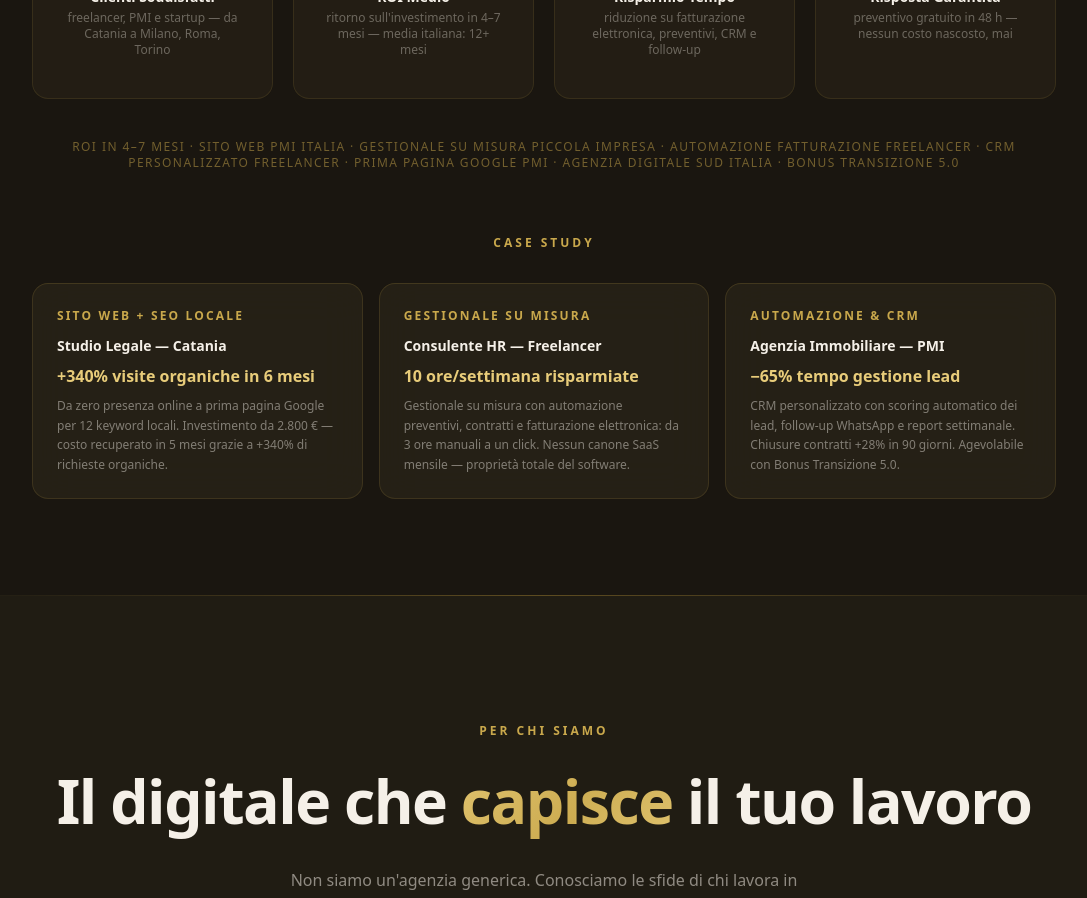
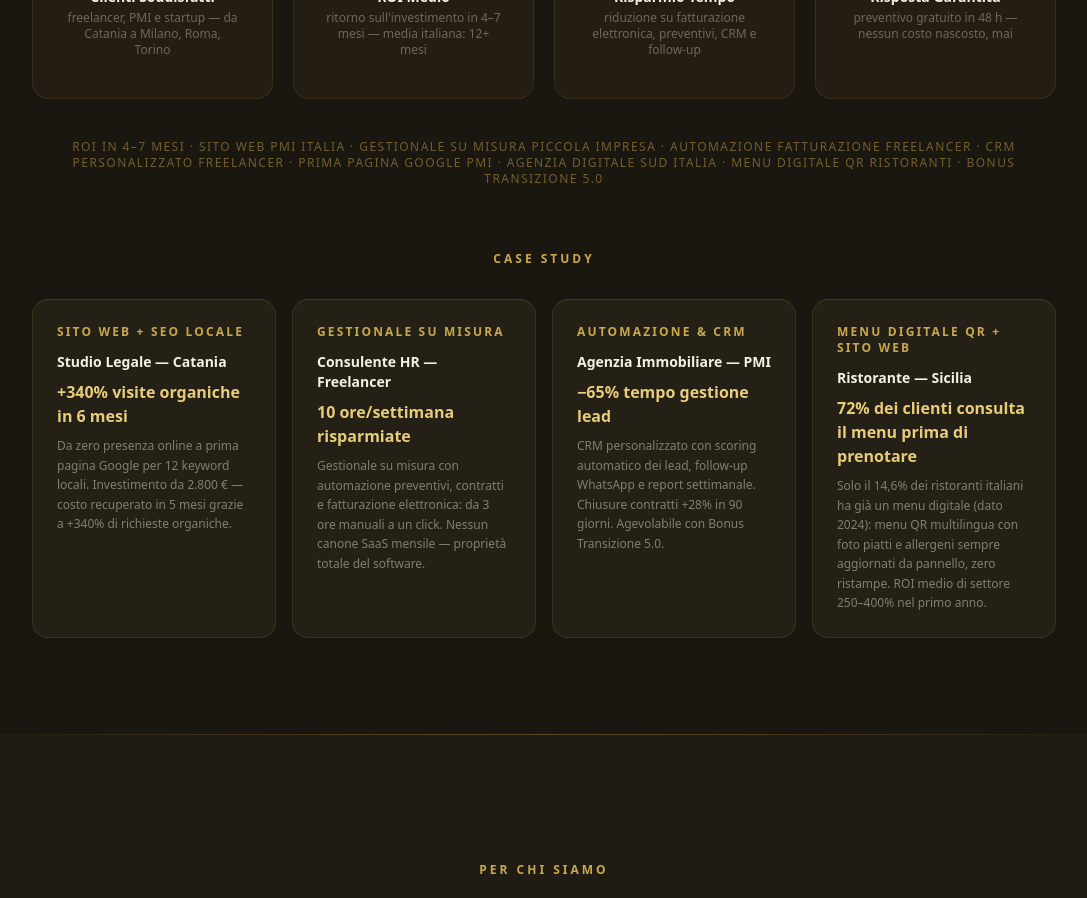
Before and after one commit to Ralph-arch4/recgroup-marketing, a Next.js app: page / in a window 1280 px wide. Shown: the part 2860-3758 px from the top of the page, without its empty margins (96-1183 px from the left). Built offline with nearby package versions, Linux system fonts and the light colour scheme.

Commit message:
seo: daily copy improvement

```diff
--- a/components/Results.tsx
+++ b/components/Results.tsx
@@ -27,6 +27,12 @@ const caseStudies = [
     title: "Agenzia Immobiliare — PMI",
     result: "−65% tempo gestione lead",
     detail: "CRM personalizzato con scoring automatico dei lead, follow-up WhatsApp e report settimanale. Chiusure contratti +28% in 90 giorni. Agevolabile con Bonus Transizione 5.0.",
+  },
+  {
+    category: "Menu Digitale QR + Sito Web",
+    title: "Ristorante — Sicilia",
+    result: "72% dei clienti consulta il menu prima di prenotare",
+    detail: "Solo il 14,6% dei ristoranti italiani ha già un menu digitale (dato 2024): menu QR multilingua con foto piatti e allergeni sempre aggiornati da pannello, zero ristampe. ROI medio di settore 250–400% nel primo anno.",
   },
 ];
 
@@ -169,7 +175,7 @@ export default function Results() {
             className="mt-10 text-center text-xs tracking-[0.12em] uppercase"
             style={{ color: "rgba(201,168,76,0.5)" }}
           >
-            ROI in 4–7 mesi&nbsp;&middot;&nbsp;Sito web PMI Italia&nbsp;&middot;&nbsp;Gestionale su misura piccola impresa&nbsp;&middot;&nbsp;Automazione fatturazione freelancer&nbsp;&middot;&nbsp;CRM personalizzato freelancer&nbsp;&middot;&nbsp;Prima pagina Google PMI&nbsp;&middot;&nbsp;Agenzia digitale Sud Italia&nbsp;&middot;&nbsp;Bonus Transizione 5.0
+            ROI in 4–7 mesi&nbsp;&middot;&nbsp;Sito web PMI Italia&nbsp;&middot;&nbsp;Gestionale su misura piccola impresa&nbsp;&middot;&nbsp;Automazione fatturazione freelancer&nbsp;&middot;&nbsp;CRM personalizzato freelancer&nbsp;&middot;&nbsp;Prima pagina Google PMI&nbsp;&middot;&nbsp;Agenzia digitale Sud Italia&nbsp;&middot;&nbsp;Menu digitale QR ristoranti&nbsp;&middot;&nbsp;Bonus Transizione 5.0
           </p>
         </ScrollReveal>
 
@@ -181,7 +187,7 @@ export default function Results() {
             >
               Case Study
             </p>
-            <div className="grid grid-cols-1 sm:grid-cols-3 gap-4">
+            <div className="grid grid-cols-1 sm:grid-cols-2 lg:grid-cols-4 gap-4">
               {caseStudies.map((cs) => (
                 <div
                   key={cs.title}
```
